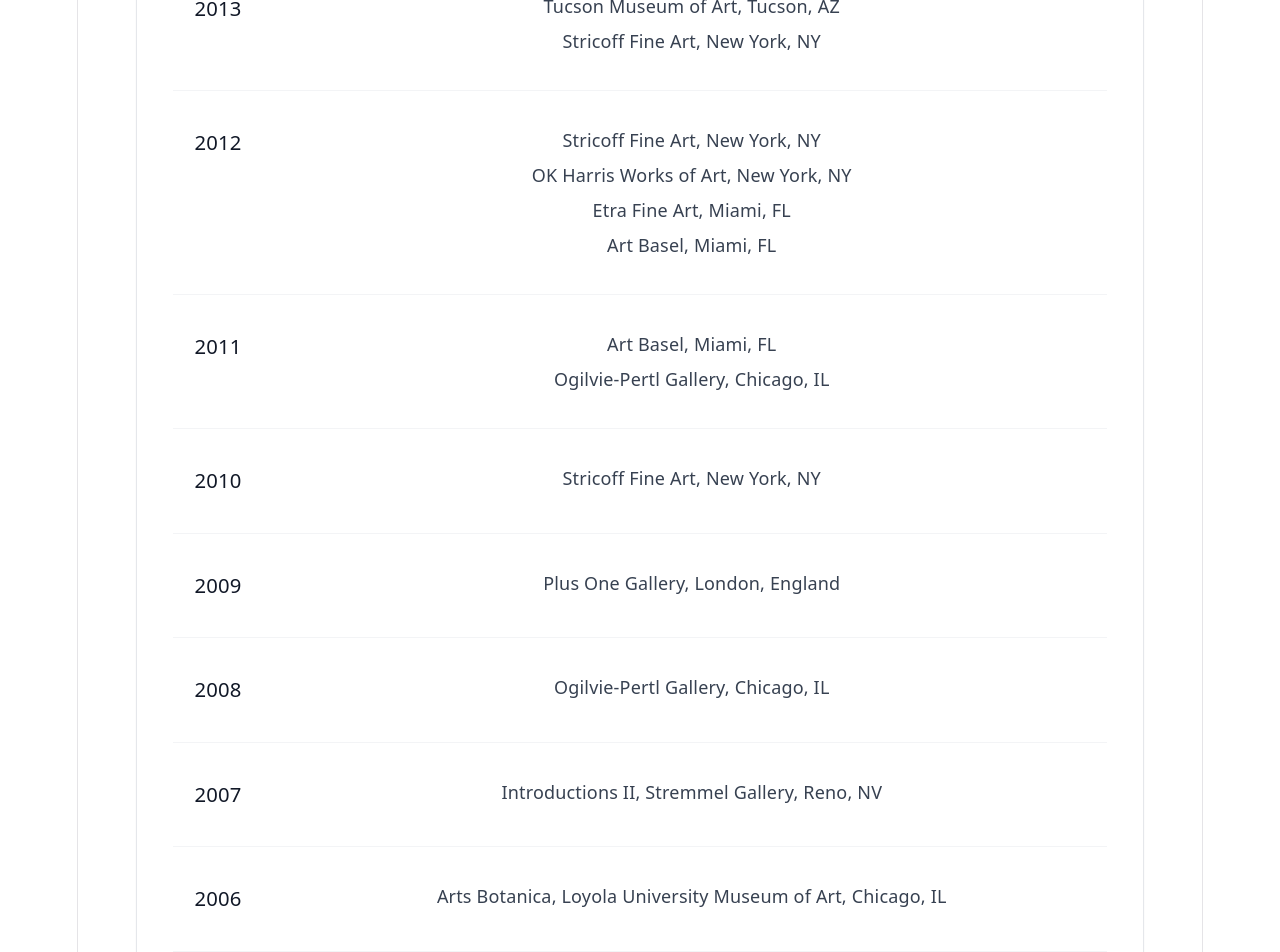
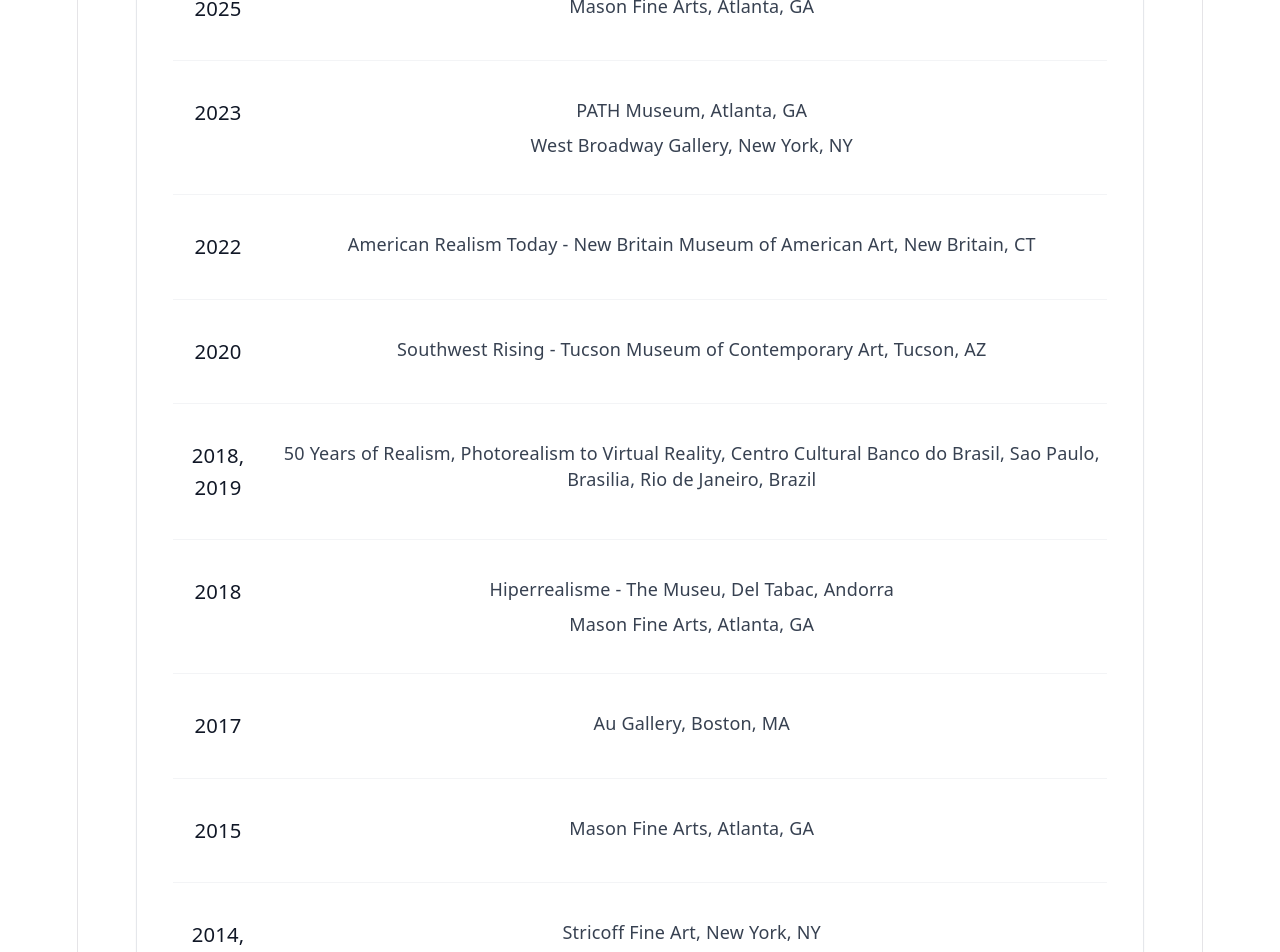
Before and after one commit to mcpeakhub/DavidTKesslerStudio, a React (Vite) app in the folder apps/web/: page /group-exhibitions in a window 1280 px wide. Shown: the part 340-1292 px from the top of the page. Built offline with nearby package versions, Linux system fonts and the light colour scheme.

Commit message:
Kessler - Davids modifications 1

```diff
--- a/apps/web/src/pages/Contact.tsx
+++ b/apps/web/src/pages/Contact.tsx
@@ -1,23 +1,11 @@
 import PageTransition from "../components/PageTransition";
 
 const galleries = [
-	{
-		name: "1st Dibs",
-		phone: "(480) 946-6060",
-		address: ["215 E. Grant Street", "Phoenix, AZ 85004"],
-		website: "https://www.1stdibs.com/search/?q=david%20kessler",
-	},
 	{
 		name: "Dean Day Gallery",
 		phone: "(713) 520-1021",
 		address: ["2639 Colquitt St", "Houston, TX 77098"],
 		website: "https://www.deandaygallery.com/kessler-david",
-	},
-	{
-		name: "Etra Fine Art",
-		phone: "(305) 438-4383",
-		address: ["50 NE 40th Street", "Miami, FL 33137"],
-		website: "https://www.etrafineart.com",
 	},
 	{
 		name: "Mason Fine Art",
@@ -38,10 +26,10 @@
 		website: "https://www.plusonegallery.com",
 	},
 	{
-		name: "Stricoff Fine Art Ltd.",
-		phone: "(212) 219-3977",
-		address: ["424 West Broadway", "New York, NY 10012"],
-		website: "https://www.singulart.com/en/search?q=David%20Kessler",
+		name: "West Broadway Gallery",
+		phone: "(646) 335-5155",
+		address: ["383 West Broadway", "New York, NY 10012"],
+		website: "By appointment only",
 	},
 ];
 
@@ -103,6 +91,7 @@
 									</div>
 
 									<div className="pt-2">
+										{gallery.website?.startsWith("https") ? (
 											<a
 												href={gallery.website}
 												target="_blank"
@@ -111,6 +100,9 @@
 											>
 												Visit Website
 											</a>
+										) : (
+											<span className="text-blue-600 dark:text-blue-300">By appointment only</span>
+										)}
 									</div>
 								</div>
 							</div>
--- a/apps/web/src/pages/GroupExhibitions.tsx
+++ b/apps/web/src/pages/GroupExhibitions.tsx
@@ -1,6 +1,60 @@
 import PageTransition from "../components/PageTransition";
 
 const exhibitions = [
+	{
+		year: "2025",
+		venues: ["Mason Fine Arts, Atlanta, GA"],
+	},
+	{
+		year: "2023",
+		venues: [
+			"PATH Museum, Atlanta, GA",
+			"West Broadway Gallery, New York, NY",
+		],
+	},
+	{
+		year: "2022",
+		venues: ["American Realism Today - New Britain Museum of American Art, New Britain, CT"],
+	},
+	{
+		year: "2020",
+		venues: ["Southwest Rising - Tucson Museum of Contemporary Art, Tucson, AZ"],
+	},
+	{
+		year: "2018, 2019",
+		venues: [
+			"50 Years of Realism, Photorealism to Virtual Reality, Centro Cultural Banco do Brasil, Sao Paulo, Brasilia, Rio de Janeiro, Brazil",
+		],
+	},
+	{
+		year: "2018",
+		venues: [
+			"Hiperrealisme - The Museu, Del Tabac, Andorra",
+			"Mason Fine Arts, Atlanta, GA",
+		],
+	},
+	{
+		year: "2017",
+		venues: ["Au Gallery, Boston, MA"],
+	},
+	{
+		year: "2015",
+		venues: ["Mason Fine Arts, Atlanta, GA"],
+	},
+	{
+		year: "2014, 2015",
+		venues: [
+			"Stricoff Fine Art, New York, NY",
+		],
+	},
+	{
+		year: "2014",
+		venues: [
+			"Plus One Gallery, London, England",
+			"Sorrell Sky Gallery, Santa Fe, NM",
+			"The West Select, Phoenix Art Museum, Phoenix, AZ",
+		],
+	},
 	{
 		year: "2013",
 		venues: [
--- a/apps/web/src/pages/SoloExhibitions.tsx
+++ b/apps/web/src/pages/SoloExhibitions.tsx
@@ -1,9 +1,18 @@
 import PageTransition from "../components/PageTransition";
 
 const exhibitions = [
-	{ year: "2013", venues: ["Stricoff Fine Art, New York, NY"] },
-	{
-		year: "2012",
+	{ year: "2025", venues: ["Bentley Gallery, Phoenix, AZ"] },
+	{ year: "2019", venues: ["Bentley Projects, Phoenix, AZ"] },
+	{ year: "2017", venues: ["Desert Botanical Garden, Phoenix, AZ"] },
+	{ year: "2016",
+		venues: [
+			"Bentley Projects, Phoenix, AZ",
+			"Stricoff Fine Art, New York, NY",
+		]
+	},
+	{ year: "2015", venues: ["Marietta Cobb Museum of Art, Marietta, GA"] },
+	{ year: "2013, 2014", venues: ["Stricoff Fine Art, New York, NY"] },
+	{ year: "2012",
 		venues: [
 			"Stricoff Fine Art, New York, NY",
 			"Dean Day Gallery, Houston, TX",
@@ -12,24 +21,21 @@
 	{ year: "2011", venues: ["Stricoff Fine Art, New York, NY"] },
 	{ year: "2010", venues: ["Phoenix Airport Museum, Phoenix, AZ"] },
 	{ year: "2009", venues: ["O.K. Harris Works of Art, New York, NY"] },
-	{
-		year: "2008",
+	{ year: "2008",
 		venues: [
 			"Bentley Gallery, Scottsdale, AZ",
 			"Susan Street Gallery, Solana Beach, CA",
 		],
 	},
 	{ year: "2007", venues: ["Bentley Projects, Phoenix, AZ"] },
-	{
-		year: "2006",
-		venues: [
-			"OK Harris Works of Art, New York, NY",
-			"Ogilvie-Pertl Gallery, Chicago, IL",
-			"Meyer East Gallery, Santa Fe, NM",
-		],
+	{ year: "2006",
+	  venues: [
+		"OK Harris Works of Art, New York, NY",
+		"Ogilvie-Pertl Gallery, Chicago, IL",
+		"Meyer East Gallery, Santa Fe, NM",
+	  ],
 	},
-	{
-		year: "2004",
+	{ year: "2004",
 		venues: [
 			"Bentley Gallery, Scottsdale, AZ",
 			"Ogilvie-Pertl Gallery, Chicago, IL",
@@ -40,8 +46,7 @@
 	{ year: "2001", venues: ["Davis Dominguez Gallery, Tucson, AZ"] },
 	{ year: "2000", venues: ["Vanier Galleries, Scottsdale, AZ"] },
 	{ year: "1999", venues: ["Vanier Galleries, Scottsdale, AZ"] },
-	{
-		year: "1996",
+	{ year: "1996",
 		venues: [
 			"Riva Yares Gallery, Santa Fe, NM",
 			"Northern Arizona University Art Museum, Flagstaff, AZ",
@@ -50,18 +55,14 @@
 	},
 	{ year: "1987", venues: ["Elaine Horwitch Galleries, Scottsdale, AZ"] },
 	{ year: "1985", venues: ["Elaine Horwitch Galleries, Scottsdale, AZ"] },
-	{
-		year: "1983",
+	{ year: "1983",
 		venues: [
 			"Elaine Horwitch Galleries, Scottsdale, AZ",
 			"Sedona Art Museum, Sedona, AZ",
 		],
 	},
 	{ year: "1981", venues: ["Elaine Horwitch Galleries, Scottsdale, AZ"] },
-	{
-		year: "1979",
-		venues: ["Phil Descind's Capricorn Gallery, Bethesda, MD"],
-	},
+	{ year: "1979", venues: ["Phil Descind's Capricorn Gallery, Bethesda, MD"] },
 	{ year: "1977", venues: ["Gallery 4, Alexandria, VA"] },
 	{ year: "1976", venues: ["ADI Gallery, San Francisco, CA"] },
 	{ year: "1973", venues: ["Arizona State University, Tempe, AZ"] },
```
Also changed, not shown: 1 other file (tests, documents, lock files or other folders). Lines whose indentation alone changed are shown as unchanged.
